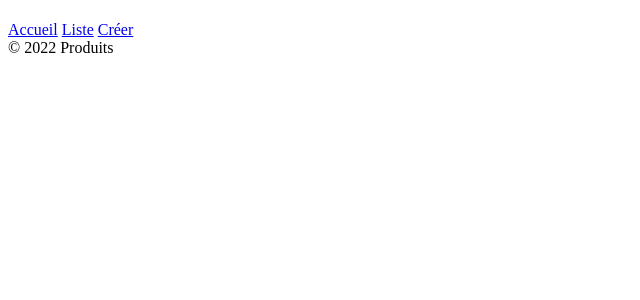
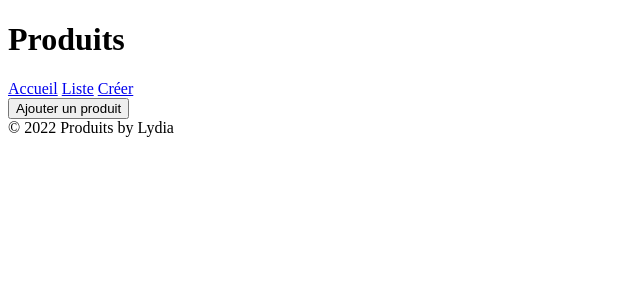
Before and after one commit to LydiaBr/produits, a Symfony app: template templates/produit/list.html.twig in a window 1280 px wide. Shown: the top 300 px of the page, without its empty margins (0-640 px from the left). Run offline with Twig, Linux system fonts and the light colour scheme; the template is opened without the code that fills it, so the values that code supplies are empty; some libraries are stand-ins or nearby versions.

Commit message:
modifier des produits

```diff
--- a/templates/base.html.twig
+++ b/templates/base.html.twig
@@ -14,7 +14,7 @@
     <body>
         <div class="container">
             <header>
-                <h1><a href="{{ path('main_accueil') }}"></a></h1>
+                <h1>Produits</h1>
                 {% include('inc/nav.html.twig') %}
             </header>
 
@@ -31,7 +31,7 @@
                 {% block body%} {% endblock %}
             </main>
             <footer>
-                <div>&copy; {{ "now"|date("Y") }} Produits </div>
+                <div>&copy; {{ "now"|date("Y") }} Produits by Lydia</div>
             </footer>
         </div>
     </body>
--- a/templates/produit/edit.html.twig
+++ b/templates/produit/edit.html.twig
@@ -3,5 +3,10 @@
 {% block title %}{{ parent() }} | Editer{% endblock %}
 
 {% block body %}
+    <div>Modifier un produit</div>
+    {{ form_start(produitForm) }}
+    {{ form_widget(produitForm) }}
+    <button>Modifier</button>
+    {{ form_end(produitForm) }}
 
 {% endblock %}
--- a/templates/produit/list.html.twig
+++ b/templates/produit/list.html.twig
@@ -19,5 +19,6 @@
             </article>
             {% endfor %}
         </section>
+    <a href="{{ path('produit_create') }}"><button>Ajouter un produit</button></a>
 
 {% endblock %}
```
Also changed, not shown: src/Controller/ProduitController.php (+18 -2 lines).
